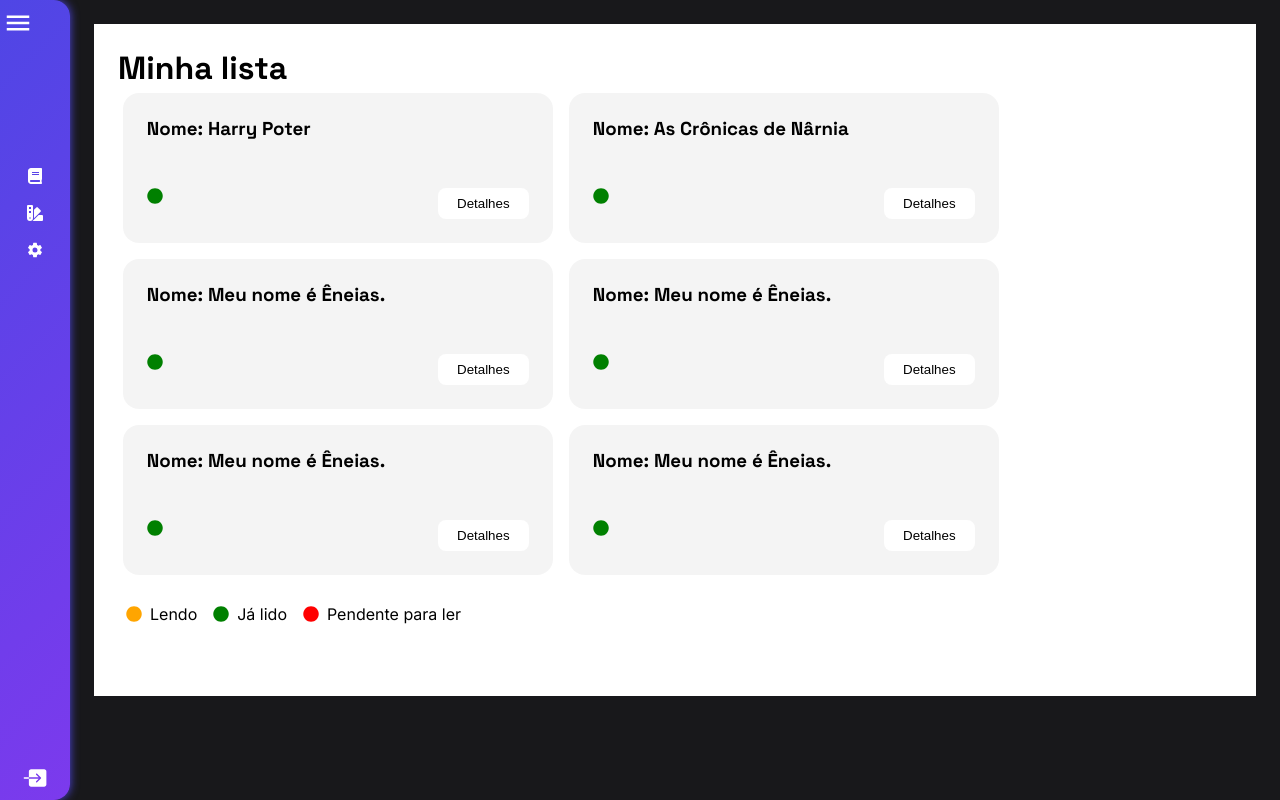
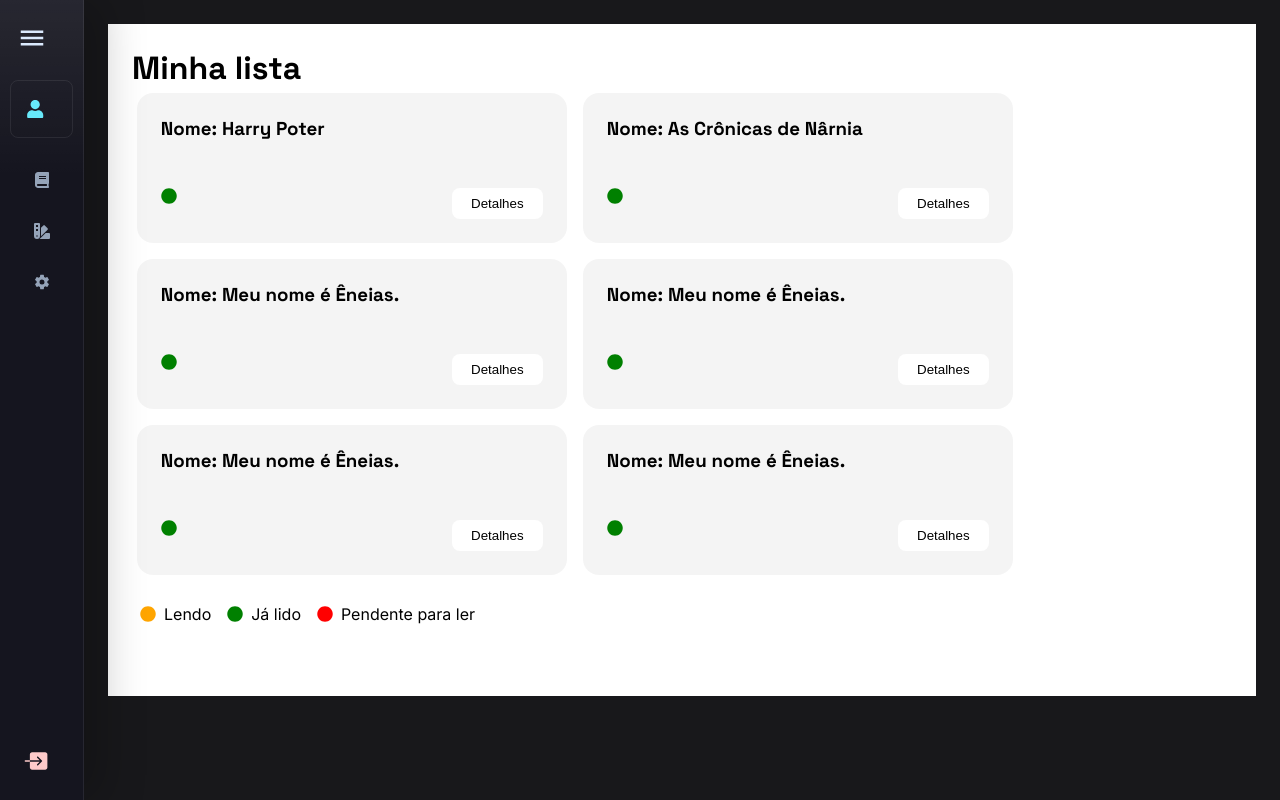
Before and after one commit to cauealb/biblioteca-front-simple, a React (Vite) app: page /dashboard/my-bookcase in a window 1280 px wide. Built offline with nearby package versions, Linux system fonts and the light colour scheme.

Commit message:
style: Melhorando sidebar

```diff
--- a/src/pages/Sidebar/style.module.css
+++ b/src/pages/Sidebar/style.module.css
@@ -2,61 +2,245 @@
   display: flex;
   min-height: 100vh;
 }
+
 .sidebar {
+  position: sticky;
+  top: 0;
   display: flex;
   flex-direction: column;
-    color: white;
-    transition: all 0.3s;
-
-    width: 250px;
-    background: linear-gradient(135deg, #4f46e5,#7c3aed);
-    box-shadow: 0 0 10px #4f46e5;
-    border-top-right-radius: 16px;
-    border-bottom-right-radius: 16px;
+  width: 256px;
+  min-height: 100vh;
+  padding: 1rem 0.75rem;
+  color: #f8fafc;
+  background:
+    linear-gradient(180deg, rgba(255, 255, 255, 0.08), transparent 22%),
+    #15151f;
+  border-right: 1px solid rgba(255, 255, 255, 0.08);
+  box-shadow: 18px 0 45px rgba(0, 0, 0, 0.22);
+  transition:
+    width 0.25s ease,
+    padding 0.25s ease,
+    box-shadow 0.25s ease;
 }
 
 .sidebarCollapsed {
-    width: 70px;
-
-    .contentuser {
-        visibility: hidden;
+  width: 84px;
+  padding-inline: 0.65rem;
 }
 
-    .exit h3 {
-        display: none;
+.navSidebar {
+  display: flex;
+  flex: 1;
+  flex-direction: column;
+  min-height: 0;
 }
+
+.menu {
+  display: inline-flex;
+  align-items: center;
+  justify-content: center;
+  width: 44px;
+  height: 44px;
+  margin-bottom: 1.25rem;
+  border-radius: 8px;
+  color: #dbeafe;
+  cursor: pointer;
+  transition:
+    background 0.2s ease,
+    color 0.2s ease,
+    transform 0.2s ease;
+}
+
+.menu:hover {
+  color: #ffffff;
+  background: rgba(103, 232, 249, 0.12);
+  transform: translateY(-1px);
 }
 
 .contentuser {
-    margin-top: 2rem;
   display: flex;
-    justify-content: center;
   align-items: center;
-    gap: 0.9rem;
+  gap: 0.8rem;
+  min-height: 58px;
+  margin-bottom: 1rem;
+  padding: 0.75rem;
+  border: 1px solid rgba(255, 255, 255, 0.08);
+  border-radius: 8px;
+  background: rgba(255, 255, 255, 0.055);
+  overflow: hidden;
+  transition:
+    justify-content 0.25s ease,
+    padding 0.25s ease,
+    background 0.2s ease;
 }
 
-.navSidebar {
-    flex: 1;
+.contentuser svg {
+  flex-shrink: 0;
+  color: #67e8f9;
+  font-size: 1.15rem;
+}
+
+.contentuser h2 {
+  color: #f8fafc;
+  font-size: 1rem;
+  font-weight: 700;
+  line-height: 1.2;
+  white-space: nowrap;
+  transition:
+    opacity 0.2s ease,
+    transform 0.2s ease,
+    width 0.2s ease;
+}
+
+.sidebarCollapsed .contentuser {
+  justify-content: center;
+  padding-inline: 0;
+  background: transparent;
+}
+
+.sidebarCollapsed .contentuser h2 {
+  width: 0;
+  opacity: 0;
+  transform: translateX(-8px);
+  pointer-events: none;
+}
+
+.sidebar a {
+  color: #dbeafe;
+}
+
+.sidebar .navSidebar nav {
+  gap: 0.45rem;
+  margin-top: 0.25rem;
+}
+
+.sidebar .navSidebar nav a {
+  display: block;
+  padding: 0;
+  border-radius: 8px;
+  color: #cbd5e1;
+  text-decoration: none;
+}
+
+.sidebar .navSidebar nav a div {
+  min-height: 44px;
+  padding: 0 0.85rem;
+  border-radius: 8px;
+  transition:
+    background 0.2s ease,
+    color 0.2s ease,
+    transform 0.2s ease;
+}
+
+.sidebar .navSidebar nav a svg {
+  flex-shrink: 0;
+  color: #94a3b8;
+  font-size: 1rem;
+  transition: color 0.2s ease;
+}
+
+.sidebar .navSidebar nav a p {
+  color: inherit;
+  font-size: 0.95rem;
+  font-weight: 600;
+  white-space: nowrap;
+}
+
+.sidebar .navSidebar nav a:hover {
+  padding: 0;
+  background: transparent;
+}
+
+.sidebar .navSidebar nav a:hover div {
+  color: #ffffff;
+  background: rgba(103, 232, 249, 0.12);
+  transform: translateX(3px);
+}
+
+.sidebar .navSidebar nav a:hover svg {
+  color: #67e8f9;
+}
+
+.sidebarCollapsed .navSidebar nav a div {
+  justify-content: center;
+  padding-inline: 0;
+}
+
+.sidebarCollapsed .navSidebar nav a:hover div {
+  transform: translateY(-1px);
 }
 
 .exit {
   display: flex;
-    justify-content: center;
   align-items: center;
-    align-content: flex-end;
-    gap: 0.8rem;
+  justify-content: flex-start;
+  gap: 0.75rem;
+  min-height: 46px;
+  margin-top: 1rem;
+  padding: 0 0.85rem;
+  border-radius: 8px;
+  color: #fecaca;
   cursor: pointer;
-    padding: 0.5rem;
-    transition: all 0.2s;
-    border-bottom-right-radius: 16px;
+  transition:
+    background 0.2s ease,
+    color 0.2s ease,
+    transform 0.2s ease;
+}
+
+.exit svg {
+  flex-shrink: 0;
+}
+
+.exit h3 {
+  font-size: 0.95rem;
+  font-weight: 700;
+  white-space: nowrap;
+  transition:
+    opacity 0.2s ease,
+    transform 0.2s ease,
+    width 0.2s ease;
 }
 
 .exit:hover {
-    background-color: rgba(255, 255, 255, 0.329);
+  color: #ffffff;
+  background: rgba(248, 113, 113, 0.16);
+  transform: translateY(-1px);
 }
 
-.menu {
-    margin-top: 0.5rem;
-    margin-left: 0.2rem;
-    cursor: pointer;
+.sidebarCollapsed .exit {
+  justify-content: center;
+  padding-inline: 0;
 }
+
+.sidebarCollapsed .exit h3 {
+  width: 0;
+  opacity: 0;
+  transform: translateX(-8px);
+  pointer-events: none;
+}
+
+@media (max-width: 760px) {
+  .sidebar {
+    width: 84px;
+    padding-inline: 0.65rem;
+  }
+
+  .contentuser,
+  .exit {
+    justify-content: center;
+    padding-inline: 0;
+  }
+
+  .contentuser h2,
+  .exit h3 {
+    width: 0;
+    opacity: 0;
+    transform: translateX(-8px);
+    pointer-events: none;
+  }
+
+  .sidebar .navSidebar nav a div {
+    justify-content: center;
+    padding-inline: 0;
+  }
+}
```
Lines whose indentation alone changed are shown as unchanged.
